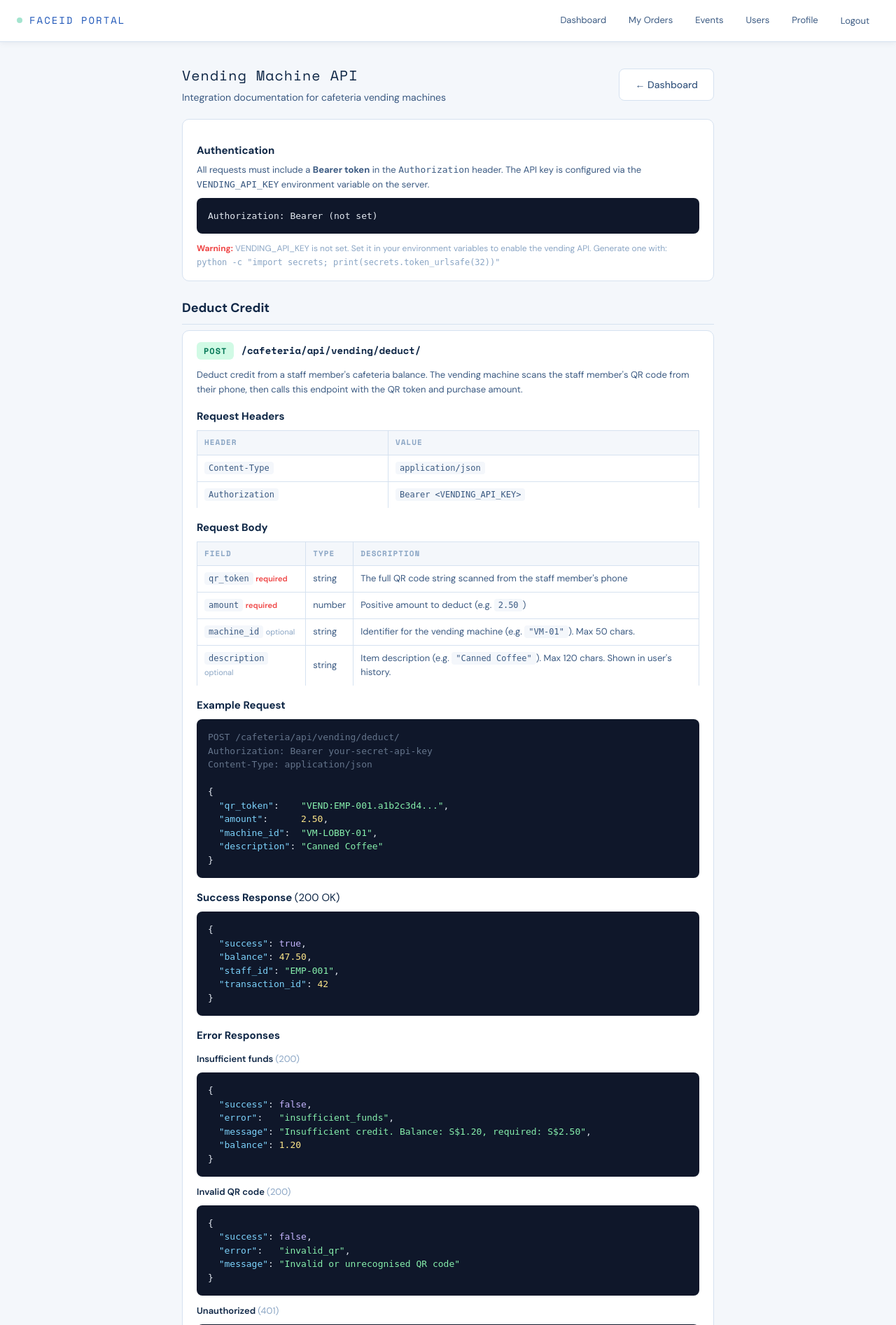
After one commit to jeremiahng11/facerecog, a Django app: page /cafeteria/admin/vending-api/ in a window 1280 px wide. The commit adds this page. Shown: the top 1894 px of the page at 70% size. Run offline with Django 4.2, Linux system fonts and the light colour scheme; the visitor is signed in with stand-in values (Sample User, id 1); parts of the project's set-up code (start-up, migrations or seed data) failed here and were passed over.

Commit message:
feat: vending machine QR + credit deduction API
Staff QR on PWA home:
- Unique HMAC-signed QR code displayed beside credit balance on PWA home
- Format: VEND:<staff_id>.<hmac> — permanent, reusable
- Staff scans this at cafeteria vending machines

Vending Machine API (POST /cafeteria/api/vending/deduct/):
- Bearer token authentication (VENDING_API_KEY env var)
- Accepts: qr_token, amount, machine_id, description
- Atomic credit deduction with select_for_update row locking
- Returns: success + new balance, or error (insufficient_funds/invalid_qr)
- Both success and failure logged as CreditTransaction entries

History page:
- New "Vending" tab alongside existing "Orders" tab
- Shows all vending transactions with success/failed status
- Failed transactions show red border + reason (e.g. insufficient funds)

API documentation:
- Admin page at /cafeteria/admin/vending-api/ with full endpoint docs
- Includes request/response examples, error codes, integration flow, cURL

https://claude.ai/code/session_01C1aMceZw4U9EHr33hkgoA8

```diff
--- a/accounts/models.py
+++ b/accounts/models.py
@@ -470,6 +470,11 @@ class CreditTransaction(models.Model):
         ('order', 'Order Debit'),
         ('refund', 'Refund Credit'),
         ('admin_adjust', 'Admin Adjustment'),
+        ('vending', 'Vending Machine'),
+    ]
+    STATUS_CHOICES = [
+        ('success', 'Success'),
+        ('failed', 'Failed'),
     ]
     user = models.ForeignKey(StaffUser, on_delete=models.CASCADE, related_name='credit_transactions')
     type = models.CharField(max_length=16, choices=TYPE_CHOICES)
@@ -477,6 +482,8 @@ class CreditTransaction(models.Model):
     balance_after = models.DecimalField(max_digits=8, decimal_places=2)
     related_order = models.ForeignKey(Order, on_delete=models.SET_NULL, null=True, blank=True)
     notes = models.CharField(max_length=200, blank=True)
+    status = models.CharField(max_length=8, choices=STATUS_CHOICES, default='success')
+    machine_id = models.CharField(max_length=50, blank=True, help_text='Vending machine identifier')
     created_at = models.DateTimeField(auto_now_add=True)
 
     class Meta:
--- /dev/null
+++ b/accounts/templates/cafeteria/admin_vending_api_docs.html
@@ -0,0 +1,172 @@
+{% extends 'base.html' %}
+{% block title %}Vending API Docs{% endblock %}
+{% block extra_head %}
+<style>
+  .api-doc { max-width:800px; }
+  .api-doc h2 { font-size:18px; margin:24px 0 8px; padding-bottom:8px; border-bottom:1px solid var(--border); }
+  .api-doc h3 { font-size:15px; margin:16px 0 6px; }
+  .api-section { background:var(--card); border:1px solid var(--border); border-radius:10px; padding:16px 20px; margin-bottom:16px; }
+  .method-badge { display:inline-block; padding:3px 10px; border-radius:6px; font-weight:700; font-size:12px; letter-spacing:1px; font-family:var(--mono); }
+  .method-post { background:#d1fae5; color:#047857; }
+  .endpoint { font-family:var(--mono); font-size:14px; font-weight:600; color:var(--primary); }
+  pre { background:#0f172a; color:#e2e8f0; padding:16px; border-radius:8px; overflow-x:auto; font-size:13px; line-height:1.5; margin:8px 0 12px; }
+  pre .key { color:#7dd3fc; }
+  pre .str { color:#86efac; }
+  pre .num { color:#fde68a; }
+  pre .bool { color:#c4b5fd; }
+  pre .comment { color:#64748b; }
+  .param-table { width:100%; border-collapse:collapse; font-size:13px; margin:8px 0; }
+  .param-table th { text-align:left; padding:8px 10px; background:var(--bg); border:1px solid var(--border); font-weight:600; }
+  .param-table td { padding:8px 10px; border:1px solid var(--border); }
+  .param-table code { background:var(--bg); padding:2px 6px; border-radius:4px; font-size:12px; }
+  .required { color:var(--danger); font-weight:600; font-size:11px; }
+  .optional { color:var(--text3); font-size:11px; }
+</style>
+{% endblock %}
+{% block content %}
+<div class="page api-doc">
+  <div style="display:flex;justify-content:space-between;align-items:center;margin-bottom:20px;flex-wrap:wrap;gap:12px">
+    <div>
+      <div class="page-title">Vending Machine API</div>
+      <div class="page-subtitle">Integration documentation for cafeteria vending machines</div>
+    </div>
+    <a href="{% url 'cafeteria_dashboard' %}" class="btn btn-secondary">← Dashboard</a>
+  </div>
+
+  <div class="api-section">
+    <h3>Authentication</h3>
+    <p style="font-size:13px;color:var(--text2);margin-bottom:8px">
+      All requests must include a <strong>Bearer token</strong> in the <code>Authorization</code> header.
+      The API key is configured via the <code>VENDING_API_KEY</code> environment variable on the server.
+    </p>
+    <pre>Authorization: Bearer {{ api_key_preview }}</pre>
+    <p style="font-size:12px;color:var(--text3)">
+      {% if api_key_set %}
+        API key is configured.
+      {% else %}
+        <strong style="color:var(--danger)">Warning:</strong> VENDING_API_KEY is not set.
+        Set it in your environment variables to enable the vending API.
+        Generate one with: <code>python -c "import secrets; print(secrets.token_urlsafe(32))"</code>
+      {% endif %}
+    </p>
+  </div>
+
+  <h2>Deduct Credit</h2>
+  <div class="api-section">
+    <div style="display:flex;align-items:center;gap:10px;margin-bottom:12px">
+      <span class="method-badge method-post">POST</span>
+      <span class="endpoint">/cafeteria/api/vending/deduct/</span>
+    </div>
+    <p style="font-size:13px;color:var(--text2)">
+      Deduct credit from a staff member's cafeteria balance. The vending machine scans the staff
+      member's QR code from their phone, then calls this endpoint with the QR token and purchase amount.
+    </p>
+
+    <h3>Request Headers</h3>
+    <table class="param-table">
+      <tr><th>Header</th><th>Value</th></tr>
+      <tr><td><code>Content-Type</code></td><td><code>application/json</code></td></tr>
+      <tr><td><code>Authorization</code></td><td><code>Bearer &lt;VENDING_API_KEY&gt;</code></td></tr>
+    </table>
+
+    <h3>Request Body</h3>
+    <table class="param-table">
+      <tr><th>Field</th><th>Type</th><th>Description</th></tr>
+      <tr><td><code>qr_token</code> <span class="required">required</span></td><td>string</td><td>The full QR code string scanned from the staff member's phone</td></tr>
+      <tr><td><code>amount</code> <span class="required">required</span></td><td>number</td><td>Positive amount to deduct (e.g. <code>2.50</code>)</td></tr>
+      <tr><td><code>machine_id</code> <span class="optional">optional</span></td><td>string</td><td>Identifier for the vending machine (e.g. <code>"VM-01"</code>). Max 50 chars.</td></tr>
+      <tr><td><code>description</code> <span class="optional">optional</span></td><td>string</td><td>Item description (e.g. <code>"Canned Coffee"</code>). Max 120 chars. Shown in user's history.</td></tr>
+    </table>
+
+    <h3>Example Request</h3>
+    <pre><span class="comment">POST /cafeteria/api/vending/deduct/</span>
+<span class="comment">Authorization: Bearer your-secret-api-key</span>
+<span class="comment">Content-Type: application/json</span>
+
+{
+  <span class="key">"qr_token"</span>:    <span class="str">"VEND:EMP-001.a1b2c3d4..."</span>,
+  <span class="key">"amount"</span>:      <span class="num">2.50</span>,
+  <span class="key">"machine_id"</span>:  <span class="str">"VM-LOBBY-01"</span>,
+  <span class="key">"description"</span>: <span class="str">"Canned Coffee"</span>
+}</pre>
+
+    <h3>Success Response <span style="color:var(--success);font-weight:400">(200 OK)</span></h3>
+    <pre>{
+  <span class="key">"success"</span>: <span class="bool">true</span>,
+  <span class="key">"balance"</span>: <span class="num">47.50</span>,
+  <span class="key">"staff_id"</span>: <span class="str">"EMP-001"</span>,
+  <span class="key">"transaction_id"</span>: <span class="num">42</span>
+}</pre>
+
+    <h3>Error Responses</h3>
+
+    <p style="font-size:13px;font-weight:600;margin:12px 0 4px">Insufficient funds <span style="font-weight:400;color:var(--text3)">(200)</span></p>
+    <pre>{
+  <span class="key">"success"</span>: <span class="bool">false</span>,
+  <span class="key">"error"</span>:   <span class="str">"insufficient_funds"</span>,
+  <span class="key">"message"</span>: <span class="str">"Insufficient credit. Balance: S$1.20, required: S$2.50"</span>,
+  <span class="key">"balance"</span>: <span class="num">1.20</span>
+}</pre>
+
+    <p style="font-size:13px;font-weight:600;margin:12px 0 4px">Invalid QR code <span style="font-weight:400;color:var(--text3)">(200)</span></p>
+    <pre>{
+  <span class="key">"success"</span>: <span class="bool">false</span>,
+  <span class="key">"error"</span>:   <span class="str">"invalid_qr"</span>,
+  <span class="key">"message"</span>: <span class="str">"Invalid or unrecognised QR code"</span>
+}</pre>
+
+    <p style="font-size:13px;font-weight:600;margin:12px 0 4px">Unauthorized <span style="font-weight:400;color:var(--text3)">(401)</span></p>
+    <pre>{
+  <span class="key">"success"</span>: <span class="bool">false</span>,
+  <span class="key">"error"</span>:   <span class="str">"unauthorized"</span>,
+  <span class="key">"message"</span>: <span class="str">"Invalid API key"</span>
+}</pre>
+
+    <p style="font-size:13px;font-weight:600;margin:12px 0 4px">Bad request <span style="font-weight:400;color:var(--text3)">(400)</span></p>
+    <pre>{
+  <span class="key">"success"</span>: <span class="bool">false</span>,
+  <span class="key">"error"</span>:   <span class="str">"bad_request"</span>,
+  <span class="key">"message"</span>: <span class="str">"qr_token is required"</span>
+}</pre>
+  </div>
+
+  <h2>Error Codes Summary</h2>
+  <div class="api-section">
+    <table class="param-table">
+      <tr><th>Error Code</th><th>HTTP Status</th><th>Description</th></tr>
+      <tr><td><code>unauthorized</code></td><td>401</td><td>Missing or invalid API key</td></tr>
+      <tr><td><code>bad_request</code></td><td>400</td><td>Missing required fields or invalid JSON</td></tr>
+      <tr><td><code>invalid_qr</code></td><td>200</td><td>QR code is not recognised (tampered, wrong format, or inactive user)</td></tr>
+      <tr><td><code>insufficient_funds</code></td><td>200</td><td>User's credit balance is less than the requested amount</td></tr>
+      <tr><td><code>server_error</code></td><td>500</td><td>VENDING_API_KEY not configured on the server</td></tr>
+    </table>
+  </div>
+
+  <h2>Integration Flow</h2>
+  <div class="api-section">
+    <ol style="font-size:13px;color:var(--text2);line-height:1.8;padding-left:20px">
+      <li>Staff opens their <strong>PWA Home</strong> page — their unique QR code is displayed beside the credit balance</li>
+      <li>Staff holds their phone up to the vending machine's QR scanner</li>
+      <li>Vending machine reads the QR string (format: <code>VEND:&lt;staff_id&gt;.&lt;hmac&gt;</code>)</li>
+      <li>Vending machine calls <code>POST /cafeteria/api/vending/deduct/</code> with the QR token and item price</li>
+      <li>API verifies the QR signature, checks balance, deducts credit atomically</li>
+      <li>Machine receives response — dispenses item on success, shows error on failure</li>
+      <li>Transaction appears in staff's <strong>History → Vending</strong> tab (success or failed with reason)</li>
+    </ol>
+  </div>
+
+  <h2>Testing with cURL</h2>
+  <div class="api-section">
+    <pre><span class="comment"># Deduct S$2.50 from a staff member</span>
+curl -X POST {{ base_url }}/cafeteria/api/vending/deduct/ \
+  -H "Authorization: Bearer YOUR_API_KEY" \
+  -H "Content-Type: application/json" \
+  -d '{
+    "qr_token": "VEND:EMP-001.abc123...",
+    "amount": 2.50,
+    "machine_id": "VM-LOBBY-01",
+    "description": "Canned Coffee"
+  }'</pre>
+  </div>
+</div>
+{% endblock %}
--- a/accounts/urls.py
+++ b/accounts/urls.py
@@ -61,6 +61,9 @@ urlpatterns = [
     path('cafeteria/api/place-order/', cafeteria_views.kiosk_place_order_ajax, name='cafeteria_place_order'),
     path('cafeteria/api/scan-qr/', cafeteria_views.kitchen_scan_qr_ajax, name='cafeteria_scan_qr'),
 
+    # Vending machine API (external — Bearer token auth)
+    path('cafeteria/api/vending/deduct/', cafeteria_views.vending_deduct_view, name='vending_deduct'),
+
     # Kitchen / Cafe Bar counter views
     path('cafeteria/kitchen/<str:kitchen_type>/', cafeteria_views.kitchen_view, name='cafeteria_kitchen'),
     path('cafeteria/api/kitchen/mark-ready/<int:order_id>/', cafeteria_views.kitchen_mark_ready_ajax, name='cafeteria_mark_ready'),
@@ -120,6 +123,7 @@ urlpatterns = [
     path('cafeteria/admin/my-orders/', cafeteria_views.admin_my_orders_view, name='cafeteria_admin_my_orders'),
     path('cafeteria/admin/my-orders/new/', cafeteria_views.admin_new_order_view, name='cafeteria_admin_new_order'),
     path('cafeteria/admin/kiosk-config/', cafeteria_views.cafeteria_kiosk_config_view, name='cafeteria_kiosk_config'),
+    path('cafeteria/admin/vending-api/', cafeteria_views.vending_api_docs_view, name='vending_api_docs'),
     path('cafeteria/admin/hours/', cafeteria_views.cafeteria_hours_view, name='cafeteria_admin_hours'),
     path('cafeteria/admin/dashboard/', cafeteria_views.cafeteria_dashboard_view, name='cafeteria_dashboard'),
     path('cafeteria/admin/reports/', cafeteria_views.cafeteria_reports_view, name='cafeteria_admin_reports'),
--- a/faceid/settings.py
+++ b/faceid/settings.py
@@ -266,4 +266,9 @@ PAYNOW_MERCHANT_NAME = os.environ.get('PAYNOW_MERCHANT_NAME', 'Cafeteria')
 # ─── Cron endpoint secret (for GitHub Actions scheduled tasks) ──────────────
 CRON_SECRET = os.environ.get('CRON_SECRET', '')
 
+# ─── Vending machine API ────────────────────────────────────────────────────
+# Shared API key that vending machines include as Bearer token.
+# Generate with: python -c "import secrets; print(secrets.token_urlsafe(32))"
+VENDING_API_KEY = os.environ.get('VENDING_API_KEY', '')
+
 DEFAULT_AUTO_FIELD = 'django.db.models.BigAutoField'
```
Also changed, not shown: accounts/cafeteria_views.py (+203 -3 lines), accounts/templates/cafeteria/staff_portal_history.html (+62 -1 lines), accounts/templates/cafeteria/staff_portal_home.html (+12 -4 lines), accounts/migrations/0016_vending_machine_api.py (added).
